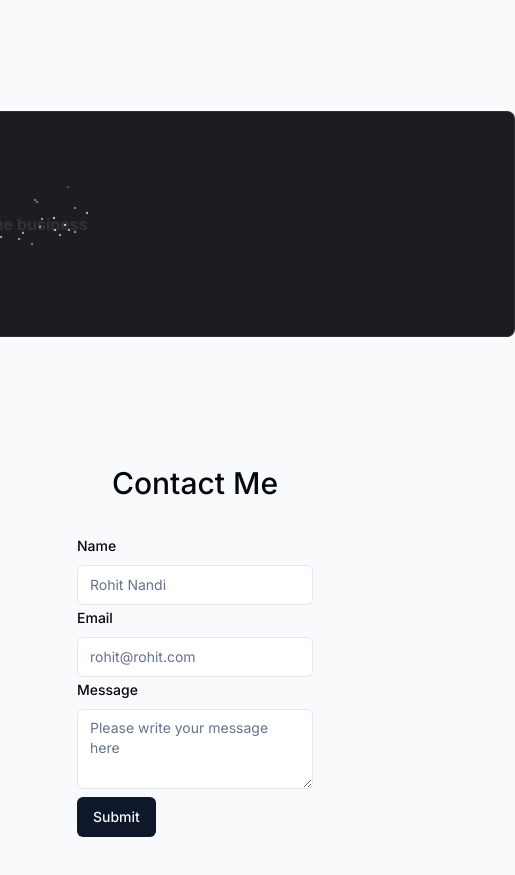
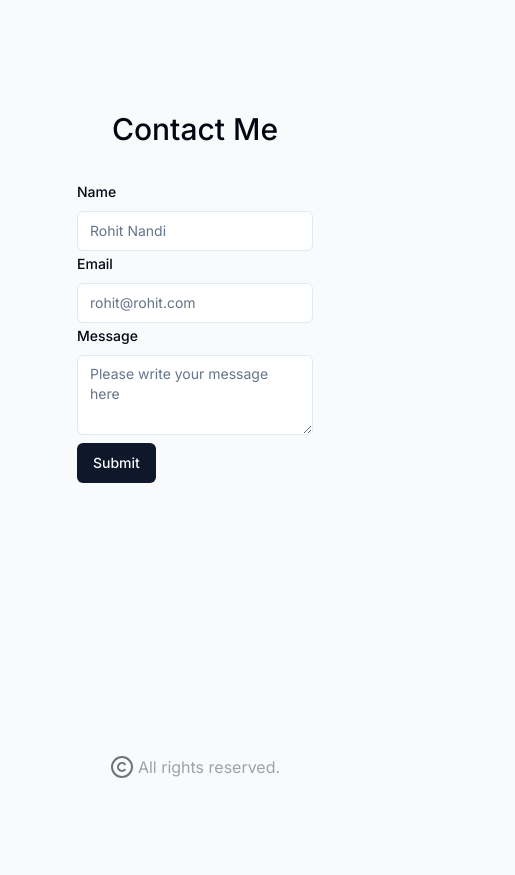
Before and after one commit to RockingThor/portfolio, a Next.js app: page / in a window 390 px wide. Shown: the part 4539-5414 px from the top of the page, 515 px wide, since content can reach past the window. After the commit the page ends 5366 px from the top, so only its background shows below. Built offline with nearby package versions, Linux system fonts and the light colour scheme.

Commit message:
added hidden for mobiles

```diff
--- a/app/page.tsx
+++ b/app/page.tsx
@@ -21,7 +21,7 @@ export default function Home() {
             <ProjectsFinal />
             <Experience />
             {/* <Skills /> */}
-            <div className="mb-[8rem]">
+            <div className="mb-[8rem] hidden sm:block">
                 <TextRevealCard
                     text="You know the business"
                     revealText="I know the technology"
```
